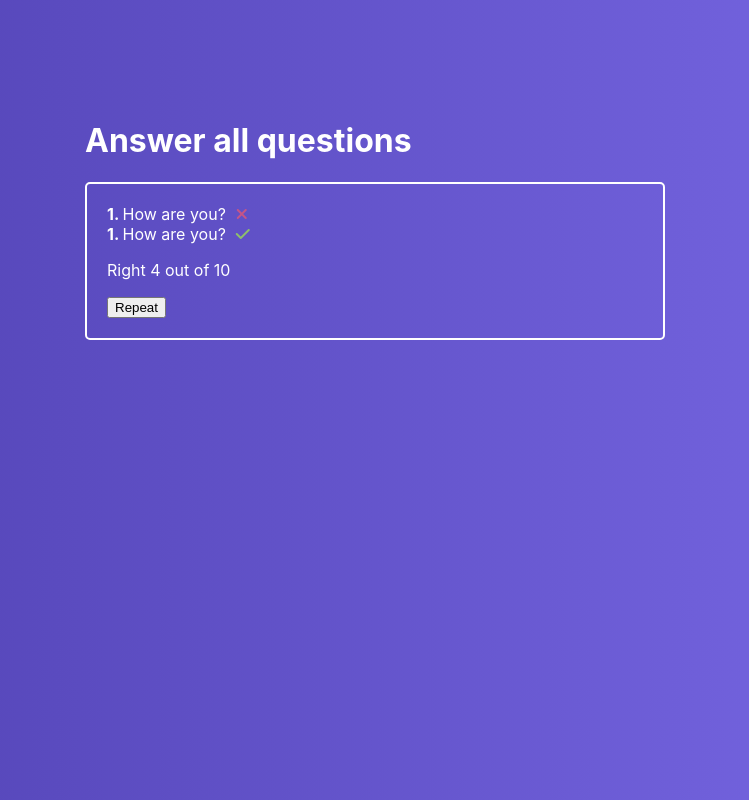
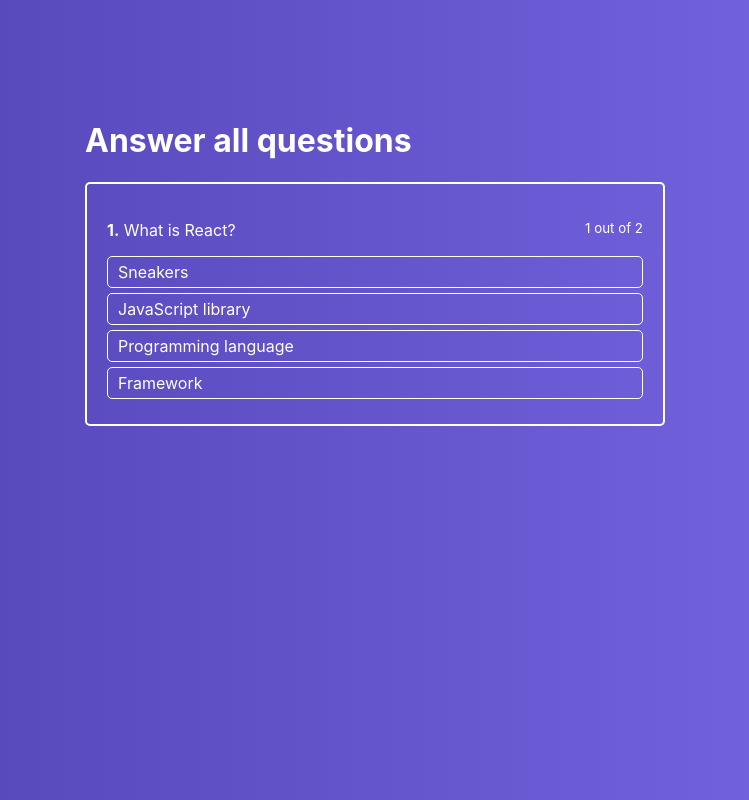
Before and after one commit to Rainspistols/React-quiz, a React app: page / in a window 1280 px wide. Shown: the whole page, without its empty margins (265-1014 px from the left). Built offline with nearby package versions, Linux system fonts and the light colour scheme.

Commit message:
add results calculation

```diff
--- a/src/components/FinishedQuiz/FinishedQuiz.js
+++ b/src/components/FinishedQuiz/FinishedQuiz.js
@@ -2,27 +2,39 @@
 import classes from './FinishedQuiz.module.css';
 
 const FinishedQuiz = props => {
+  const successCount = Object.keys(props.results).reduce((total, key) => {
+    if (props.results[key] === 'success') {
+      total++;
+    }
 
+    return total;
+  }, 0);
 
   return (
     <div className={classes.FinishedQuiz}>
       <ul>
-        <li>
-          <strong>1. </strong>
-          How are you?
-          <i className={'fa fa-times '+ classes.error} />
-        </li>
-        <li>
-          <strong>1. </strong>
-          How are you?
-          <i className={'fa fa-check ' + classes.success} />
-        </li>
+        {props.quiz.map((quizItem, index) => {
+          const cls = [
+            'fa',
+            props.results[quizItem.id] === 'error' ? 'fa-times' : 'fa-check',
+            classes[props.results[quizItem.id]]
+          ];
+
+
+          return (
+            <li key={index}>
+              <strong>{index + 1}</strong>.&nbsp;
+              {quizItem.question}
+              <i className={cls.join(' ')} />
+            </li>
+          );
+        })}
       </ul>
 
-      <p>Right 4 out of 10</p>
+      <p>Right {successCount} out of {props.quiz.length}</p>
 
       <div>
-        <button>Repeat</button>
+        <button onClick={props.onRetry}>Repeat</button>
       </div>
     </div>
   );
--- a/src/containers/Quiz/Quiz.js
+++ b/src/containers/Quiz/Quiz.js
@@ -5,7 +5,8 @@
 
 class Quiz extends Component {
   state = {
-    isFinished: true,
+    results: {},
+    isFinished: false,
     activeQuestion: 0,
     answerState: null,
     quiz: [
@@ -43,10 +44,16 @@
     }
 
     const question = this.state.quiz[this.state.activeQuestion];
+    const results = this.state.results;
 
     if (question.rightAnswerId === answerId) {
+      if (!results[question.id]) {
+        results[question.id] = 'success';
+      }
+
       this.setState({
-        answerState: { [answerId]: 'success' }
+        answerState: { [answerId]: 'success' },
+        results
       });
 
       const timeout = window.setTimeout(() => {
@@ -64,8 +71,10 @@
         window.clearTimeout(timeout);
       }, 1000);
     } else {
+      results[question.id] = 'error';
       this.setState({
-        answerState: { [answerId]: 'error' }
+        answerState: { [answerId]: 'error' },
+        results
       });
     }
   };
@@ -74,13 +83,26 @@
     return this.state.activeQuestion + 1 === this.state.quiz.length;
   }
 
+  retryHandler = () => {
+    this.setState({
+      activeQuestion: 0,
+      answerState: null,
+      isFinished: false,
+      results: {}
+    });
+  };
+
   render() {
     return (
       <div className={classes.Quiz}>
         <div className={classes.QuizWrapper}>
           <h1>Answer all questions</h1>
           {this.state.isFinished ? (
-            <FinishedQuiz />
+            <FinishedQuiz
+              onRetry={this.retryHandler}
+              results={this.state.results}
+              quiz={this.state.quiz}
+            />
           ) : (
             <ActiveQuiz
               answers={this.state.quiz[this.state.activeQuestion].answers}
```
